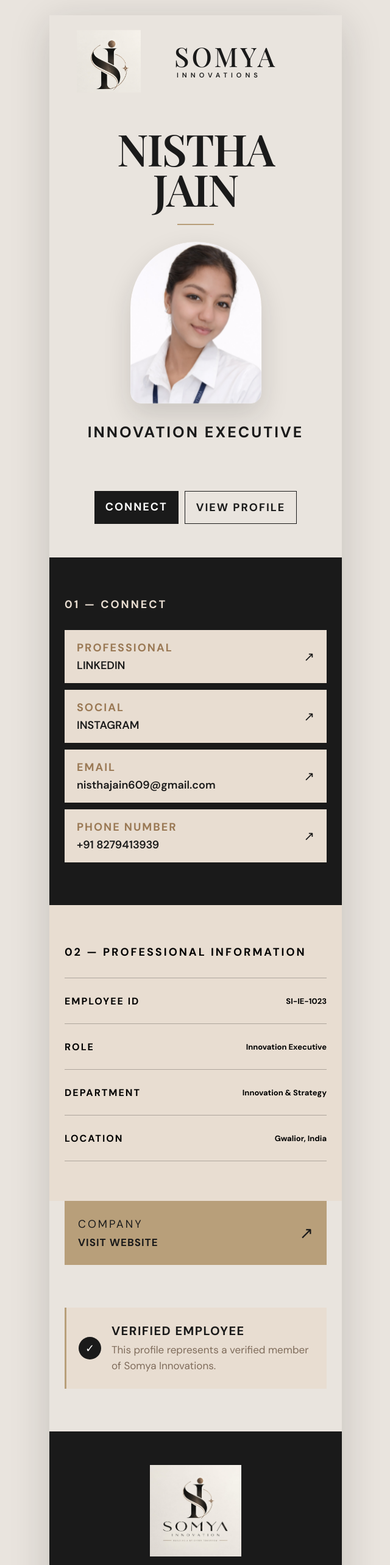
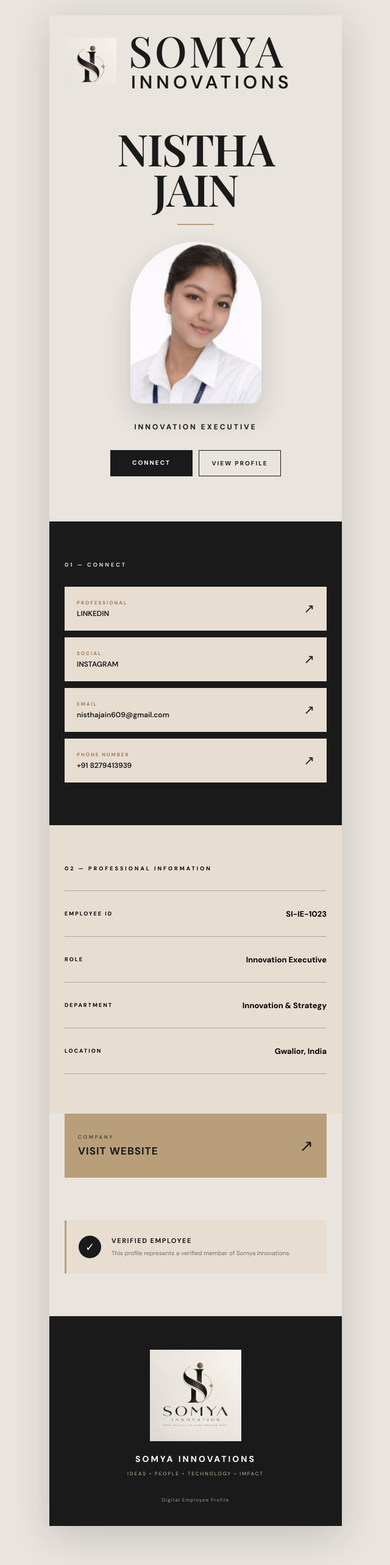
Before and after one commit to raginiparihar323-cmyk/somya-employee-profile, a Next.js app: page / in a window 1280 px wide. Shown: the top 2566 px of the page at 61% size, without its empty margins (319-959 px from the left). After the commit the page ends 2527 px from the top, so only its background shows below. Built offline with nearby package versions, Linux system fonts and the light colour scheme.

Commit message:
Update employee profile header

```diff
--- a/app/globals.css
+++ b/app/globals.css
@@ -96,9 +96,10 @@
 ========================================================= */
 
 .header-logo {
-  width: 105px;
-  height: 105px;
-  flex: 0 0 105px;
+  width: 85px;
+  height: 85px;
+
+  flex: 0 0 85px;
 
   display: flex;
   align-items: center;
@@ -107,24 +108,24 @@
   overflow: hidden;
 
   background: transparent;
-
-  transform: translateX(20px);
-
-  animation: elegantLogoIn 1.2s cubic-bezier(0.22, 1, 0.36, 1) both;
 }
 
 .header-logo img {
-  width: 105px;
-  height: 105px;
+  width: 85px;
+  height: 85px;
+
   object-fit: contain;
+  object-position: center;
+
   display: block;
+
+  transform: scale(1.08);
+
   mix-blend-mode: darken;
-  transform: scale(1.15);
-  transition: transform 0.5s ease;
 }
 
 .header-logo:hover img {
-  transform: scale(1.22);
+  transform: scale(1.12);
 }
 
 
@@ -146,7 +147,6 @@
   gap: 6px;
 
   overflow: visible;
-  transform: translateX(55px);
 }
 
 
@@ -157,7 +157,7 @@
 .brand-somya {
   font-family: "Playfair Display", serif;
 
-  font-size: 44px;
+  font-size: 70px;
 
   line-height: 0.9;
 
@@ -180,7 +180,7 @@
 .brand-innovations {
   font-family: "DM Sans", sans-serif;
 
-  font-size: 11px;
+  font-size: 30px;
 
   line-height: 1;
 
@@ -317,7 +317,7 @@
 .designation {
   margin-top: 28px;
 
-  font-size: 25px;
+  font-size: 12px;
 
   letter-spacing: 3px;
 
@@ -332,7 +332,7 @@
 .company-name {
   margin-top: 7px;
 
-  font-size: 22px;
+  font-size: 11px;
 
   letter-spacing: 2px;
 
@@ -352,7 +352,7 @@
 
   gap: 10px;
 
-  margin-top: 80px;
+  margin-top: 30px;
 }
 
 .primary-button,
@@ -363,7 +363,7 @@
 
   text-decoration: none;
 
-  font-size: 18px;
+  font-size: 10px;
 
   letter-spacing: 2px;
 
@@ -437,7 +437,7 @@
 }
 
 .section-label {
-  font-size: 18px;
+  font-size: 9px;
 
   letter-spacing: 3px;
 
@@ -506,7 +506,7 @@
 }
 
 .info-row span {
-  font-size: 16px;
+  font-size: 9px;
 
   letter-spacing: 2px;
 
@@ -622,7 +622,7 @@
 }
 
 .social-link small {
-  font-size: 18px;
+  font-size: 8px;
 
   letter-spacing: 2px;
 
@@ -632,7 +632,7 @@
 }
 
 .social-link span {
-  font-size: 18px;
+  font-size: 12px;
 
   font-weight: 600;
 
@@ -751,7 +751,7 @@
 }
 
 .visit-website-content small {
-  font-size: 18px;
+  font-size: 8px;
 
   letter-spacing: 3px;
 }
@@ -842,7 +842,7 @@
 }
 
 .verification-text strong {
-  font-size: 20px;
+  font-size: 11px;
 
   letter-spacing: 1.5px;
 
@@ -850,7 +850,7 @@
 }
 
 .verification-text p {
-  font-size: 17px;
+  font-size: 10px;
 
   line-height: 1.5;
 
@@ -906,7 +906,7 @@
 }
 
 footer h3 {
-  font-size: 25px;
+  font-size: 14px;
 
   letter-spacing: 3px;
 
@@ -917,7 +917,7 @@
 }
 
 footer p {
-  font-size: 17px;
+  font-size: 8px;
 
   letter-spacing: 2px;
 
@@ -930,7 +930,7 @@
 }
 
 footer small {
-  font-size: 15px;
+  font-size: 8px;
 
   color: #A8998B;
 
@@ -1182,17 +1182,20 @@
   }
 
   .header-logo {
-    width: 82px;
-    height: 82px;
+    width: 70px;
+    height: 70px;
 
-    flex-basis: 82px;
+    flex-basis: 70px;
   }
 
   .header-logo img {
-    width: 82px;
-    height: 82px;
+    width: 70px;
+    height: 70px;
 
-    transform: scale(1.15);
+    object-fit: cover;
+    object-position: left center;
+
+    transform: scale(1.08);
   }
 
   .brand-somya {
@@ -1275,19 +1278,3 @@
     transition-duration: 0.01ms !important;
   }
 }
-@keyframes elegantLogoIn {
-  0% {
-    opacity: 0;
-    transform: translateX(20px) translateY(-12px) scale(0.94);
-  }
-
-  60% {
-    opacity: 1;
-    transform: translateX(20px) translateY(2px) scale(1.02);
-  }
-
-  100% {
-    opacity: 1;
-    transform: translateX(20px) translateY(0) scale(1);
-  }
-}
```
Also changed, not shown: app/team/[slug]/page.tsx (+17 -10 lines).
